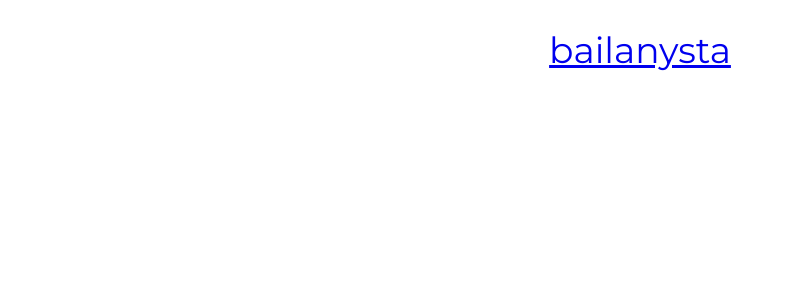
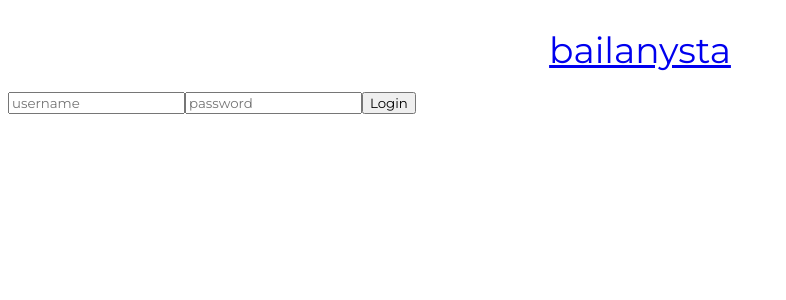
Before and after one commit to aigerimqz/nFacProject, an Angular app in the folder Frontend/Project/: page /login in a window 1280 px wide. Before the commit this address led to /. Shown: the top 300 px of the page, without its empty margins (0-786 px from the left). Built offline with nearby package versions, Linux system fonts and the light colour scheme.

Commit message:
created login construction and linked with auth service

```diff
--- a/Frontend/Project/src/app/app.routes.ts
+++ b/Frontend/Project/src/app/app.routes.ts
@@ -1,8 +1,10 @@
 import { Routes } from '@angular/router';
 import { HomeComponent } from './home/home.component';
 import { ProfileComponent } from './profile/profile.component';
+import { AuthComponent } from './auth/auth.component';
 
 export const routes: Routes = [
     {path: '', component: HomeComponent},
+    {path: 'login', component: AuthComponent},
     {path: 'profile', component: ProfileComponent}
 ];
--- a/Frontend/Project/src/app/auth/auth.component.html
+++ b/Frontend/Project/src/app/auth/auth.component.html
@@ -1 +1,15 @@
-<p>auth works!</p>
+<div class="container">
+    <section id="login">
+        <div class="login__block">
+            <div class="login__text"></div>
+            <div class="login__form">
+                <form (ngSubmit)="onLogin()" action="" method="get">
+                    <input class="input__username" name="username" [(ngModel)]="userModel.username" required type="text" placeholder="username">
+                    <input class="input__password" name="password" [(ngModel)]="userModel.password" required type="password" placeholder="password">
+                    <button class="form__btn" type="submit">Login</button>
+                    <p *ngIf="errorMessage">{{errorMessage}}</p>
+                </form>
+            </div>
+        </div>
+    </section>
+</div>
--- a/Frontend/Project/src/app/auth/auth.component.ts
+++ b/Frontend/Project/src/app/auth/auth.component.ts
@@ -1,13 +1,43 @@
 import { Component } from '@angular/core';
+import { User } from '../../models';
+import { AuthService } from '../services/auth.service';
+import { Router, ActivatedRoute } from '@angular/router';
+import { CommonModule } from '@angular/common';
+import { FormsModule } from '@angular/forms';
 
 @Component({
   selector: 'app-auth',
   standalone: true,
-  imports: [],
+  imports: [CommonModule, FormsModule],
   templateUrl: './auth.component.html',
   styleUrl: './auth.component.css'
 })
 export class AuthComponent {
+  userModel: User;
+
+  errorMessage: string = '';
+
+  constructor(
+    private authService: AuthService,
+    // private router: Router,
+    // private route: ActivatedRoute
+  ){
+    this.userModel = {} as User;
+
+  }
+
+  onLogin(): void {
+    this.authService.login(this.userModel).subscribe({
+      next: (token) => {
+        localStorage.setItem('access', token.access);
+        localStorage.setItem('refresh', token.refresh);
+
+      },
+      error: () => {
+        this.errorMessage = 'Wrong username or password';
+      }
+    });
+  }
 
 
 }
--- a/Frontend/Project/src/app/home/home.component.html
+++ b/Frontend/Project/src/app/home/home.component.html
@@ -4,7 +4,7 @@
             <button routerLink="/profile" class="btn btn__profile">Profile<img src="" alt=""></button>
             <!-- <button class="btn__search">Search<img src="" alt=""></button> -->
             <button class="btn btn__favs">Favorites<img src="" alt=""></button>
-            <button class="btn btn__logout">Log In<img src="" alt=""></button>
+            <button routerLink="/login" class="btn btn__logout">Log In<img src="" alt=""></button>
         </div>
     </section>
 
```
